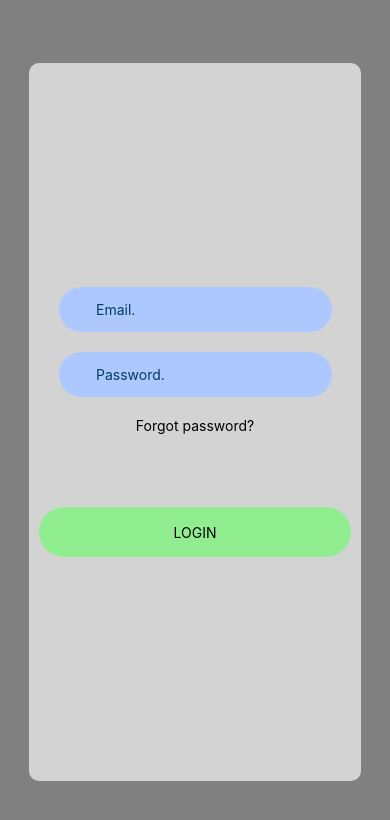
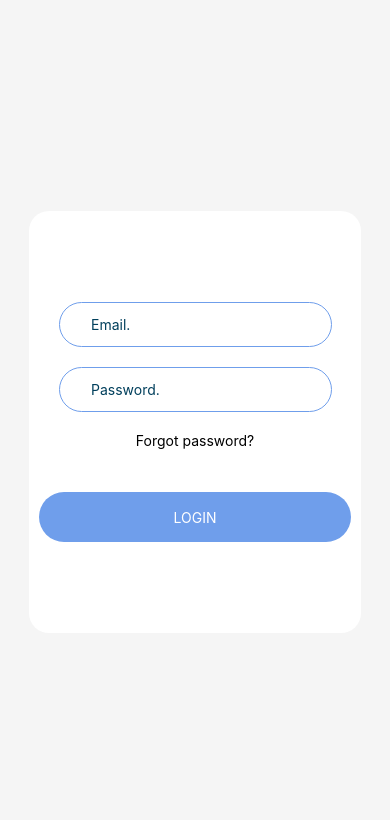
Before and after one commit to MATIFIREofficiel/Survivor, a React Native app in the folder Survivor/: screen / in a window 390 px wide. Shown: the top 820 px of the page. Built offline with nearby package versions, Linux system fonts and the light colour scheme.

Commit message:
feat(Login Page): change visual aspect of the page

```diff
--- a/Survivor/Pages/LoginPage.js
+++ b/Survivor/Pages/LoginPage.js
@@ -53,8 +53,7 @@ export default function LoginPage({ setIsSignedIn, setApiUser })
 
     return (
         <View style={styles.container}>
-        <View style={styles.rectangle}></View>
-
+            <View style={styles.box}></View>
                 <StatusBar style="auto" />
                 <View style={styles.inputView}>
                     <TextInput
@@ -89,16 +88,25 @@ export default function LoginPage({ setIsSignedIn, setApiUser })
 const styles = StyleSheet.create({
     container: {
         flex: 1,
-        backgroundColor: 'gray',
+        backgroundColor: '#f5f5f5',
         alignItems: 'center',
         justifyContent: 'center',
+    },
+    box: {
+        backgroundColor: "white",
+        height: "50%",
+        width: "85%",
+        borderRadius: 20,
+        position: 'absolute',
     },
     loginLogo: {
         marginBottom: 40,
     },
     inputView: {
-        backgroundColor: 'rgba(173, 200, 255, 1)',
+        backgroundColor: 'white',
         borderRadius: 30,
+        borderColor: '#6F9EEB',
+        borderWidth: 1,
         width: "70%",
         height: 45,
         marginBottom: 20,
@@ -108,7 +116,7 @@ const styles = StyleSheet.create({
         height: 50,
         flex: 1,
         padding: 10,
-        marginLeft: 20,
+        marginLeft: 10,
     },
     forgot_button: {
         height: 30,
@@ -120,8 +128,11 @@ const styles = StyleSheet.create({
         height: 50,
         alignItems: "center",
         justifyContent: "center",
-        marginTop: 40,
-        backgroundColor: "#90EE90",
+        marginTop: 10,
+        backgroundColor: "#6F9EEB",
+    },
+    loginText: {
+        color: 'white',
     },
     rectangle: {
         position: 'absolute',
--- a/Survivor/package.json
+++ b/Survivor/package.json
@@ -15,6 +15,7 @@
     "@react-navigation/native-stack": "^6.9.13",
     "@react-navigation/stack": "^6.3.17",
     "axios": "^1.5.0",
+    "base-64": "^1.0.0",
     "expo": "~49.0.8",
     "expo-status-bar": "~1.6.0",
     "react": "18.2.0",
```
Also changed, not shown: 1 other file (tests, documents, lock files or other folders). Lines whose indentation alone changed are shown as unchanged.
